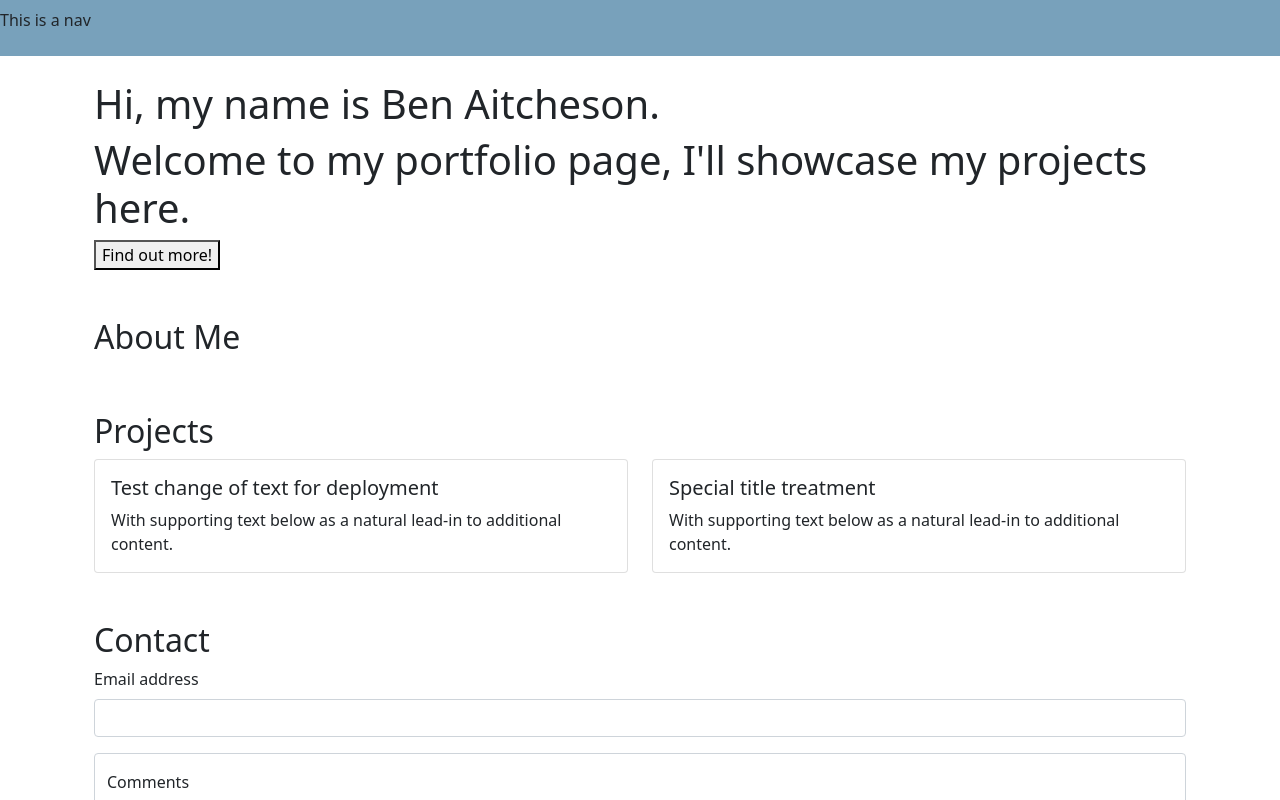
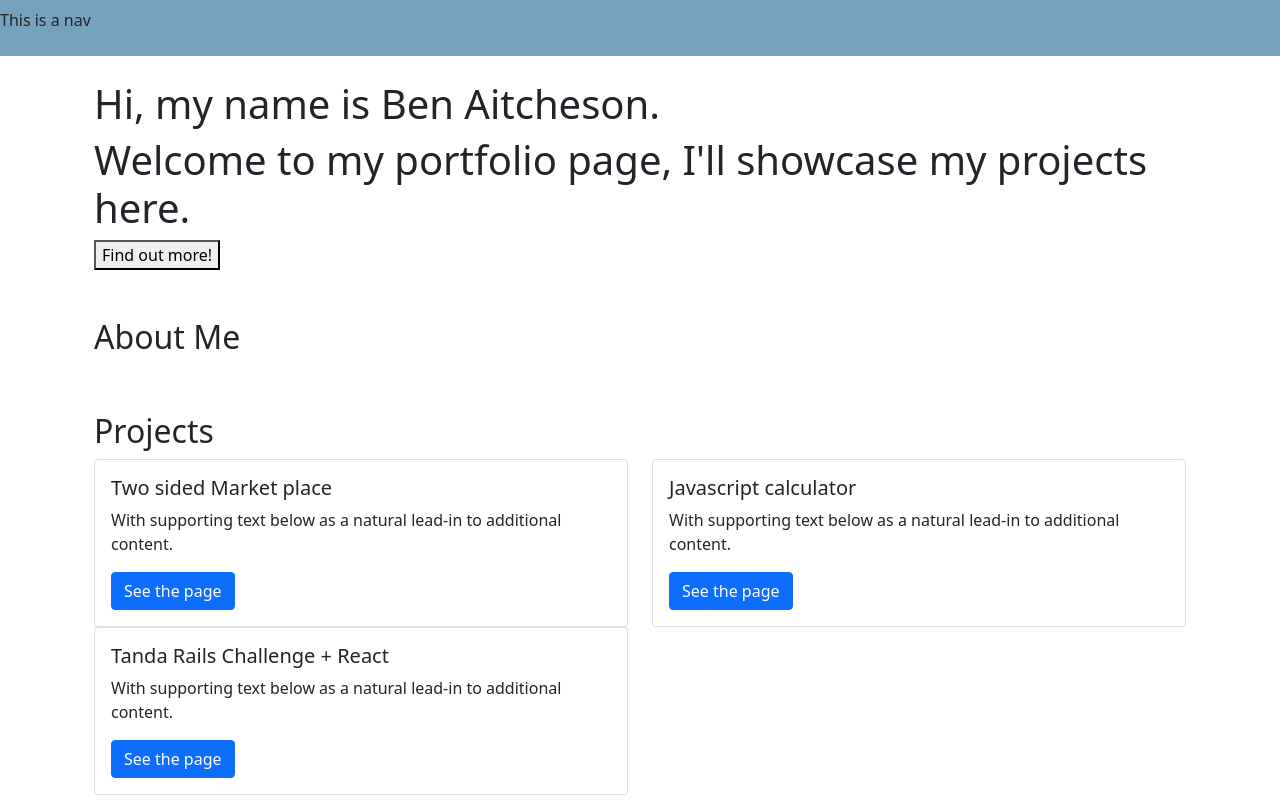
Before and after one commit to benaitcheson/portfolio-react, a React (Create React App) app: page / in a window 1280 px wide. Shown: the top 800 px of the page. Built offline with nearby package versions, Linux system fonts and the light colour scheme.

Commit message:
added a new project card

```diff
--- a/src/components/Projects.js
+++ b/src/components/Projects.js
@@ -10,22 +10,31 @@ const Projects = () => {
                 <div class="col-sm-6">
                     <div class="card">
                         <div class="card-body">
-                            <h5 class="card-title">Test change of text for deployment</h5>
+                            <h5 class="card-title">Two sided Market place</h5>
                             <p class="card-text">With supporting text below as a natural lead-in to additional content.</p>
-                            {/* <a href="#" class="btn btn-primary">Go somewhere</a> */}
+                            <a href="#" class="btn btn-primary">See the page</a>
                         </div>
                     </div>
                 </div>
                 <div class="col-sm-6">
                     <div class="card">
                         <div class="card-body">
-                            <h5 class="card-title">Special title treatment</h5>
+                            <h5 class="card-title">Javascript calculator</h5>
                             <p class="card-text">With supporting text below as a natural lead-in to additional content.</p>
-                            {/* <a href="#" class="btn btn-primary">Go somewhere</a> */}
+                            <a href="#" class="btn btn-primary">See the page</a>
                         </div>
                     </div>
                 </div>
+                <div class="col-sm-6">
+                    <div class="card">
+                        <div class="card-body">
+                            <h5 class="card-title">Tanda Rails Challenge + React</h5>
+                            <p class="card-text">With supporting text below as a natural lead-in to additional content.</p>
+                            <a href="#" class="btn btn-primary">See the page</a>
+                        </div>
+                    </div>
                 </div>
+            </div>
         </section>
     )
 }
```
